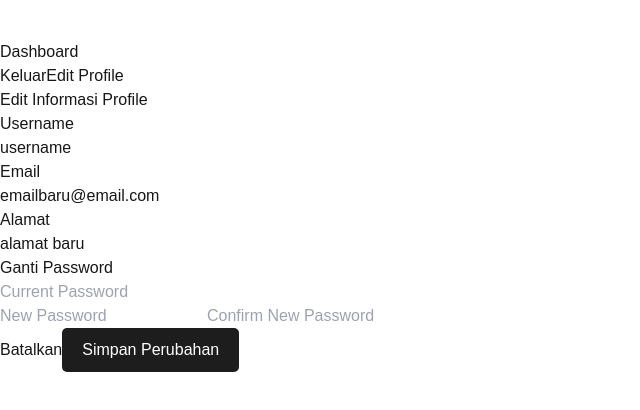
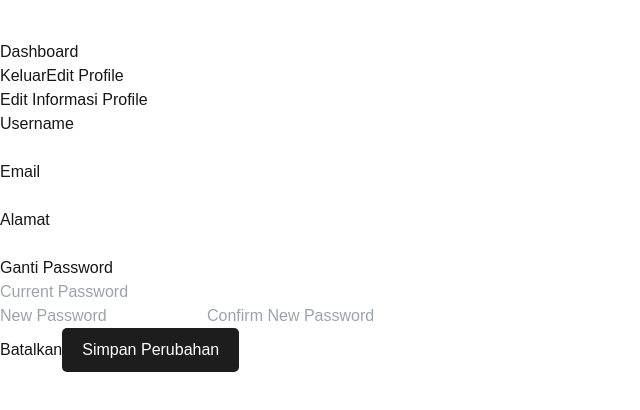
Before and after one commit to fabian4819/GrocerEase-FE, a Next.js app: page /editProfile in a window 1280 px wide. Shown: the top 410 px of the page, without its empty margins (0-640 px from the left). Built offline with nearby package versions, Linux system fonts and the light colour scheme.

Commit message:
fix: readability issues in edit profile

```diff
--- a/src/app/editProfile/page.tsx
+++ b/src/app/editProfile/page.tsx
@@ -8,9 +8,9 @@ const doNothing = () => {};
 const EditProfile = () => {
   // State untuk menyimpan data form
   const [formData, setFormData] = useState({
-    username: 'username',
-    email: 'emailbaru@email.com',
-    address: 'alamat baru',
+    username: '',
+    email: '',
+    address: '',
     currentPassword: '',
     newPassword: '',
     confirmNewPassword: '',
@@ -56,7 +56,7 @@ const EditProfile = () => {
               name="username"
               value={formData.username}
               onChange={handleChange}
-              className="w-[703px] h-[50px] bg-neutral-100 rounded px-4"
+              className="w-[703px] h-[50px] bg-neutral-100 rounded px-4 text-gray-600 text-lg font-normal font-[Dosis]"
             />
           </div>
         </div>
@@ -72,7 +72,7 @@ const EditProfile = () => {
               name="email"
               value={formData.email}
               onChange={handleChange}
-              className="w-[330px] h-[50px] bg-neutral-100 rounded px-4"
+              className="w-[330px] h-[50px] bg-neutral-100 rounded px-4 text-gray-600 text-lg font-normal font-[Dosis]"
             />
           </div>
           <div className="flex-col justify-start items-start gap-2 inline-flex">
@@ -84,7 +84,7 @@ const EditProfile = () => {
               name="address"
               value={formData.address}
               onChange={handleChange}
-              className="w-[330px] h-[50px] bg-neutral-100 rounded px-4"
+              className="w-[330px] h-[50px] bg-neutral-100 rounded px-4  text-gray-600 text-lg font-normal font-[Dosis]"
             />
           </div>
         </div>
@@ -101,7 +101,7 @@ const EditProfile = () => {
               placeholder="Current Password"
               value={formData.currentPassword}
               onChange={handleChange}
-              className="w-[710px] h-[50px] bg-neutral-100 rounded px-4"
+              className="w-[710px] h-[50px] bg-neutral-100 rounded px-4  text-gray-600 text-lg font-normal font-[Dosis]"
             />
           </div>
           <input
@@ -110,7 +110,7 @@ const EditProfile = () => {
             placeholder="New Password"
             value={formData.newPassword}
             onChange={handleChange}
-            className="w-[710px] h-[50px] bg-neutral-100 rounded px-4"
+            className="w-[710px] h-[50px] bg-neutral-100 rounded px-4 text-gray-600 text-lg font-normal font-[Dosis]"
           />
           <input
             type="password"
@@ -118,7 +118,7 @@ const EditProfile = () => {
             placeholder="Confirm New Password"
             value={formData.confirmNewPassword}
             onChange={handleChange}
-            className="w-[710px] h-[50px] bg-neutral-100 rounded px-4"
+            className="w-[710px] h-[50px] bg-neutral-100 rounded px-4  text-gray-600 text-lg font-normal font-[Dosis]"
           />
         </div>
 
```
